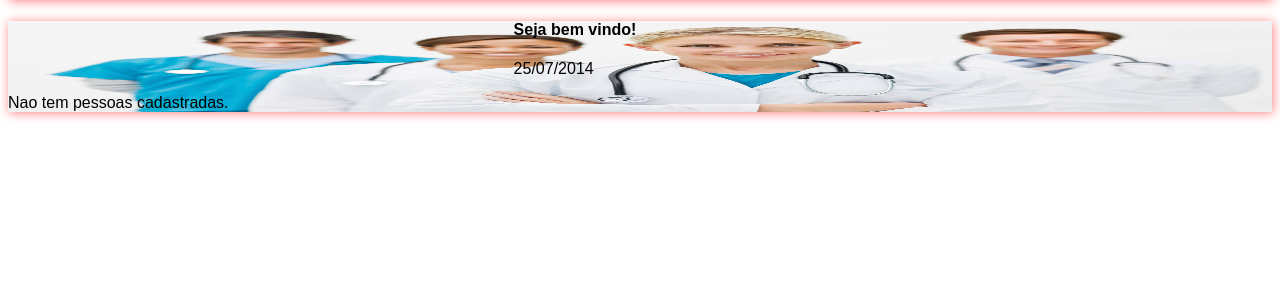
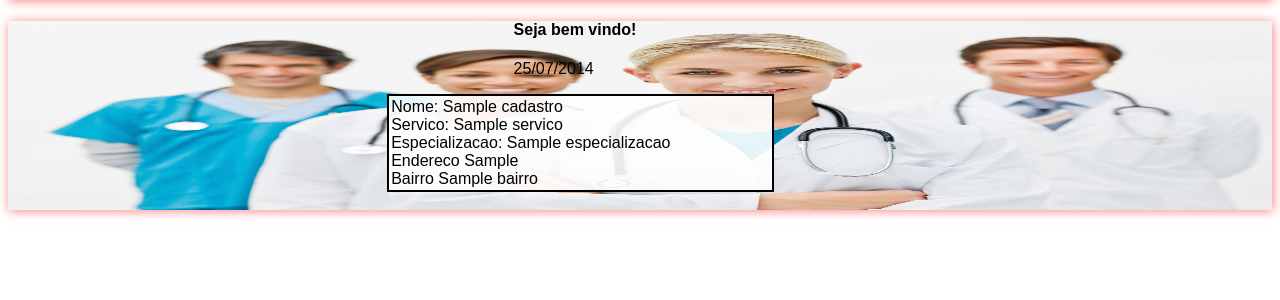
Before and after one commit to leosayoshi/projeto-leo, a PHP site: page / in a window 1280 px wide. Shown: the part 54-354 px from the top of the page. Run offline with PHP 8.4, Linux system fonts and the light colour scheme; tables that the repository leaves empty or names only in its code hold one stand-in row (values such as "Sample post").

Commit message:
modificação na query sql que exibe os 5 ultimos cadastros
issue 13

```diff
--- a/php/home.php
+++ b/php/home.php
@@ -41,12 +41,19 @@ if (isset($_GET['message'])) {
 
 
     <?php
-    $sql = 'SELECT c.*, b.nome as nomeBairro, s.nome as nomeServico
-	FROM cadastro c
-	JOIN bairro b ON c.idbairro = b.idbairro
-	JOIN servico s ON c.idservico = s.idservico
 
-	WHERE  c.tipo="2" ORDER BY c.idcadastro DESC LIMIT 5';
+    $sql = 'SELECT c.nome, c.endereco, e.nome as nomeEspecializacao, b.nome as nomeBairro, s.nome as nomeServico
+FROM `buscamedica`.`cadastro` as c,
+`buscamedica`.`cadastroespecializacao` as ce,
+`buscamedica`.`bairro` as b,
+`buscamedica`.`servico` as s,
+`buscamedica`.`especializacao` as e
+WHERE c.idcadastro=ce.idcadastro
+AND ce.idespecializacao=e.idespecializacao
+AND c.idbairro=b.idbairro
+AND c.idservico=s.idservico
+ORDER BY c.nome DESC LIMIT 5';
+
 
 	$result = mysql_query($sql, $dataBase);
 
@@ -55,6 +62,7 @@ if (isset($_GET['message'])) {
         echo '<div style="border: 2px solid black; margin-left:30%; background: rgba(255,255,255,.9); color: margin: 3px; padding: 2px; width: 30%;">';
         echo ' Nome: ' . $row['nome'] . '<br/>';
         echo ' Servico: ' . $row['nomeServico'] . '<br/>';
+        echo ' Especializacao: ' . $row['nomeEspecializacao'] . '<br/>';
         echo ' Endereco ' . $row['endereco'] . '<br/>';
         echo ' Bairro ' . $row['nomeBairro'] . '<br/>';
         echo '</div>' . '<br/>';
```
